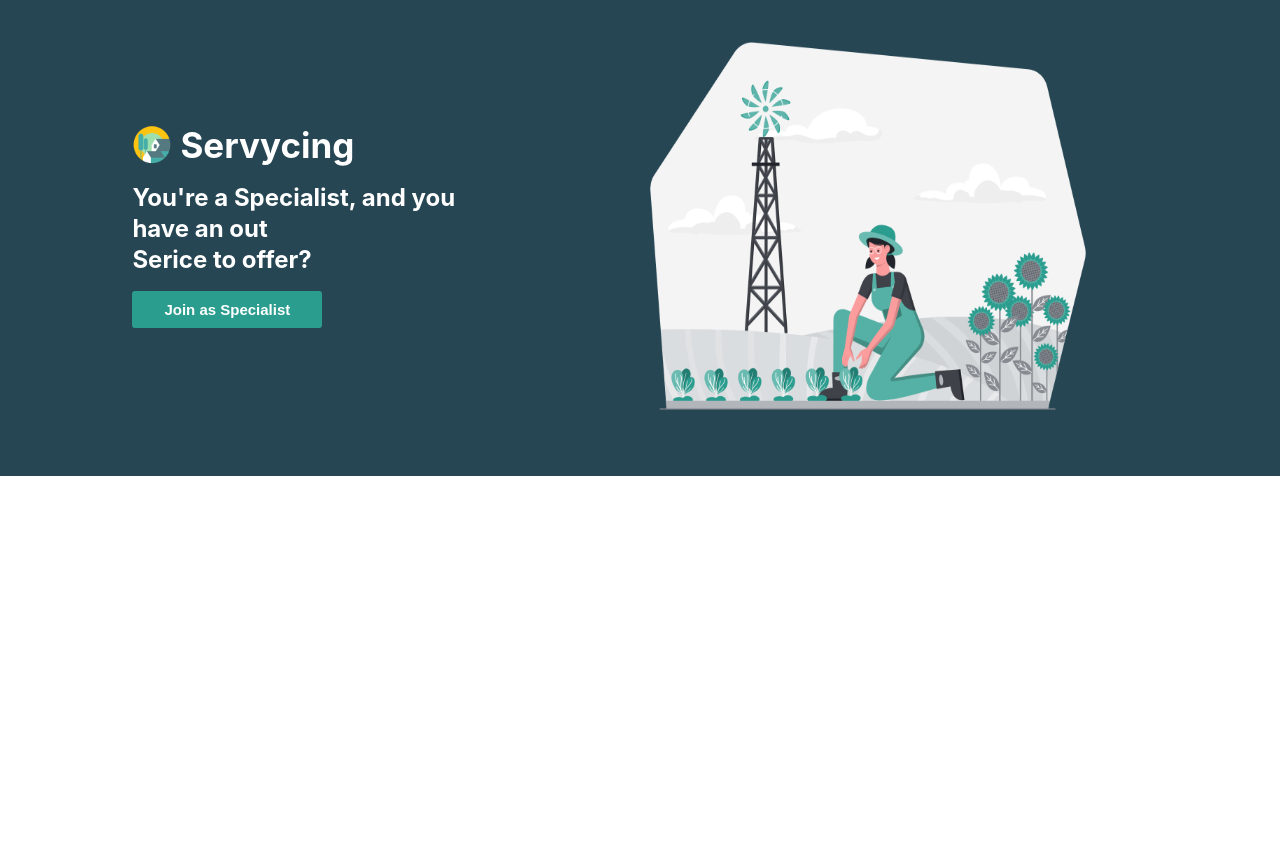
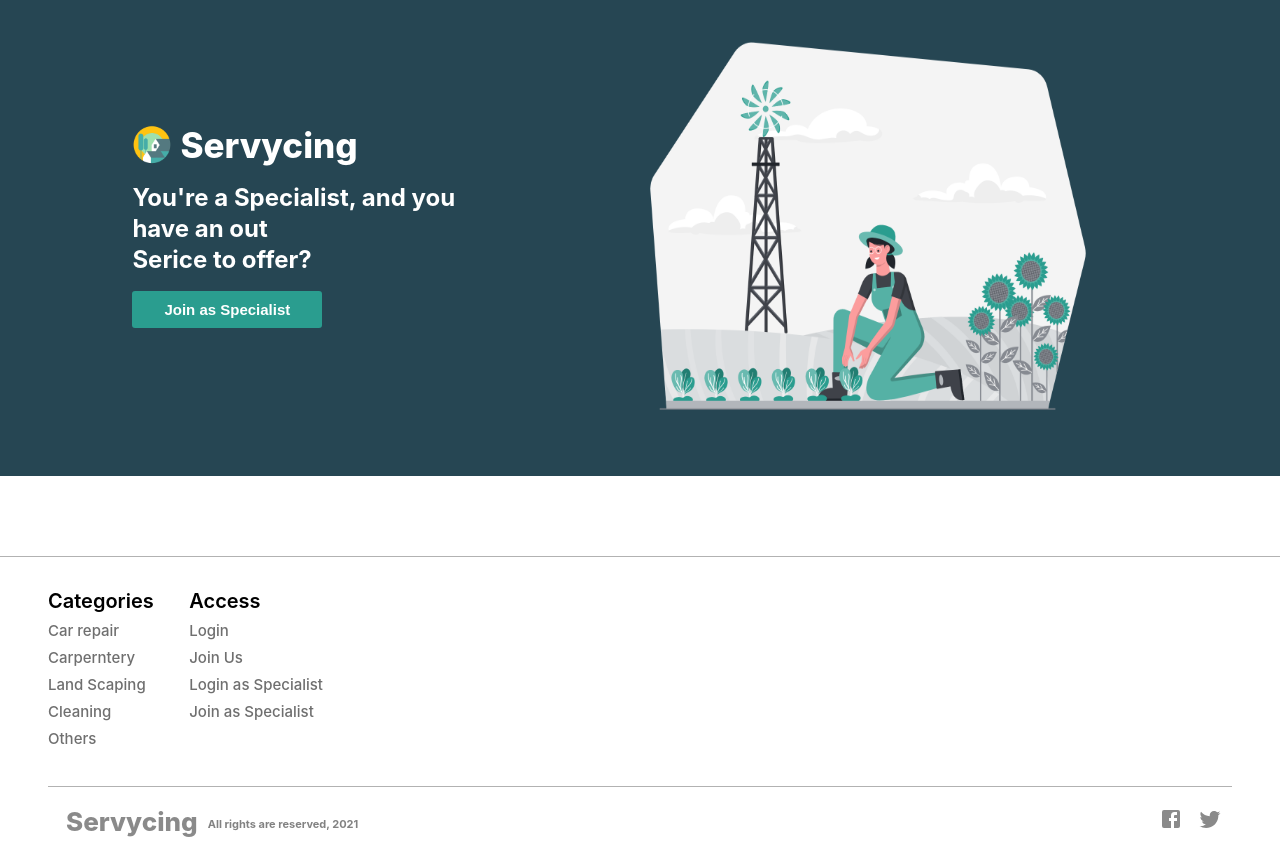
Before and after one commit to soporiayush/React-project-Sercying, a React (Create React App) app: page / in a window 1280 px wide. Shown: the part 1720-2576 px from the top of the page. Before the commit the page ends 2196 px from the top, so only its background shows below. Built offline with nearby package versions, Linux system fonts and the light colour scheme; data requests are answered from the project's data file.

Commit message:
footer added

```diff
--- a/src/component/brandLogo/index.jsx
+++ b/src/component/brandLogo/index.jsx
@@ -18,21 +18,21 @@ height: ${({size})=>size?size + "px" : "4em"};
 const LogoTitle = styled.h2`
 margin:0;
 font-size: ${({size})=>size?size + "px" : "35px"};
-color:#fff;
-font-weight:700;
+color:${({color})=>color ? color : "#fff"};;
+font-weight:800;
 margin-left:8px;
 `;
 
 export function BrandLogo(props) {
 
-    const {logoSize,textSize} = props
+    const {logoSize,textSize, color, hideLogo} = props
 
     return (
         <BrandLogoContainer>
-            <LogoImage size={logoSize}>
+            {!hideLogo && <LogoImage size={logoSize}>
                 <img src={LogoImg} alt="This is a logo image"/>
-            </LogoImage>
-            <LogoTitle size={textSize}>
+            </LogoImage>}
+            <LogoTitle size={textSize} color={color}>
                 Servycing
             </LogoTitle>
         </BrandLogoContainer>
--- /dev/null
+++ b/src/component/footer/index.jsx
@@ -0,0 +1,123 @@
+import React from 'react';
+import styled from 'styled-components';
+import { BrandLogo } from '../brandLogo';
+import TwitterIcon from '@material-ui/icons/Twitter';
+import FacebookIcon from '@material-ui/icons/Facebook';
+const FooterContainer = styled.div`
+width:100%;
+display:flex;
+min-height:300px;
+flex-direction:column;
+justify-content:space-between;
+padding: 2em 3em;
+padding-bottom:0;
+border-top: 0.6px solid rgb(0, 0, 0, 0.3);
+`;
+
+const TopContainer = styled.div`
+width:100%;
+display:flex;
+margin-bottom: 1em;
+`;
+
+const ContentContainer = styled.div`
+display:flex;
+flex-direction:column;
+align-items:flex-start;
+&:not(:last-of-type){
+    margin-right:3%;
+}
+`;
+
+const BottomContainer = styled.div`
+display:flex;
+justify-content:space-between;
+align-items:center;
+height:70px;
+border-top: 0.6px solid rgb(0, 0, 0, 0.3);
+padding: 0 10px;
+`;
+
+const RightBottomContainer = styled.div`
+display:flex;
+`;
+const LeftBottomContainer = styled.div`
+display:flex;
+`;
+
+const Title = styled.h2`
+margin:0;
+margin-bottom:8px;
+color:#000;
+font-weight:600;
+font-size:20px;
+`;
+
+const FLink = styled.a`
+text-decoration:none;
+color:#6F6F6F;
+font-weight:500;
+font-size:15px;
+cursor:pointer;
+&:not(:last-of-type){
+    margin-bottom:8px;
+}
+`;
+
+const PrivacyText = styled.h6`
+color:#828282;
+font-size:11px;
+margin:0;
+margin-left:10px;
+display:flex;
+align-items: center;
+margin-top:5px;
+`;
+
+const SocialIcon  = styled.div`
+color: #8A8A8A;
+font-size:20px;
+&:not(:last-of-type){
+    margin-right:15px;
+}
+`;
+
+function Footer(props) {
+    return (
+        <FooterContainer>
+            <TopContainer>
+                <ContentContainer>
+                    <Title>Categories</Title>
+                    <FLink>Car repair</FLink>
+                    <FLink>Carperntery</FLink>
+                    <FLink>Land Scaping</FLink>
+                    <FLink>Cleaning</FLink>
+                    <FLink>Others</FLink>
+                </ContentContainer>
+                <ContentContainer>
+                    <Title>Access</Title>
+                    <FLink>Login</FLink>
+                    <FLink>Join Us</FLink>
+                    <FLink>Login as Specialist</FLink>
+                    <FLink>Join as Specialist</FLink>
+                </ContentContainer>
+            </TopContainer>
+            <BottomContainer>
+                <LeftBottomContainer>
+                    <BrandLogo hideLogo color="#8A8A8A" textSize={26}/>
+                    <PrivacyText>All rights are reserved, 2021</PrivacyText>
+                </LeftBottomContainer>
+                <RightBottomContainer>
+                  <SocialIcon>
+                    <FacebookIcon/>
+                  </SocialIcon>
+                  <SocialIcon>
+                    <TwitterIcon/>
+                  </SocialIcon>
+                </RightBottomContainer>
+            </BottomContainer>
+        </FooterContainer>
+    );
+}
+
+export default Footer;
--- a/src/containers/HomePage/index.jsx
+++ b/src/containers/HomePage/index.jsx
@@ -7,6 +7,7 @@ import { deviceSize } from "../../component/responsive/index.jsx"
 import {Services} from "./Services.jsx"
 import SpecialistAd from "../../component/specialistAd/index.jsx"
 import { Marginer } from "../../component/marginer/index.jsx"
+import Footer from "../../component/footer/index.jsx"
 
 
 const ContentContainer = styled.div`
@@ -31,7 +32,9 @@ padding:1em;
                 </ContentContainer>
                 <Marginer direction="vertical" margin="5em"/>
                 <SpecialistAd/>
+                <Marginer direction="vertical" margin="5em"/>
             </InnerPageContainer>
+            <Footer/>
         </PageContainer>
     </>
 
```
